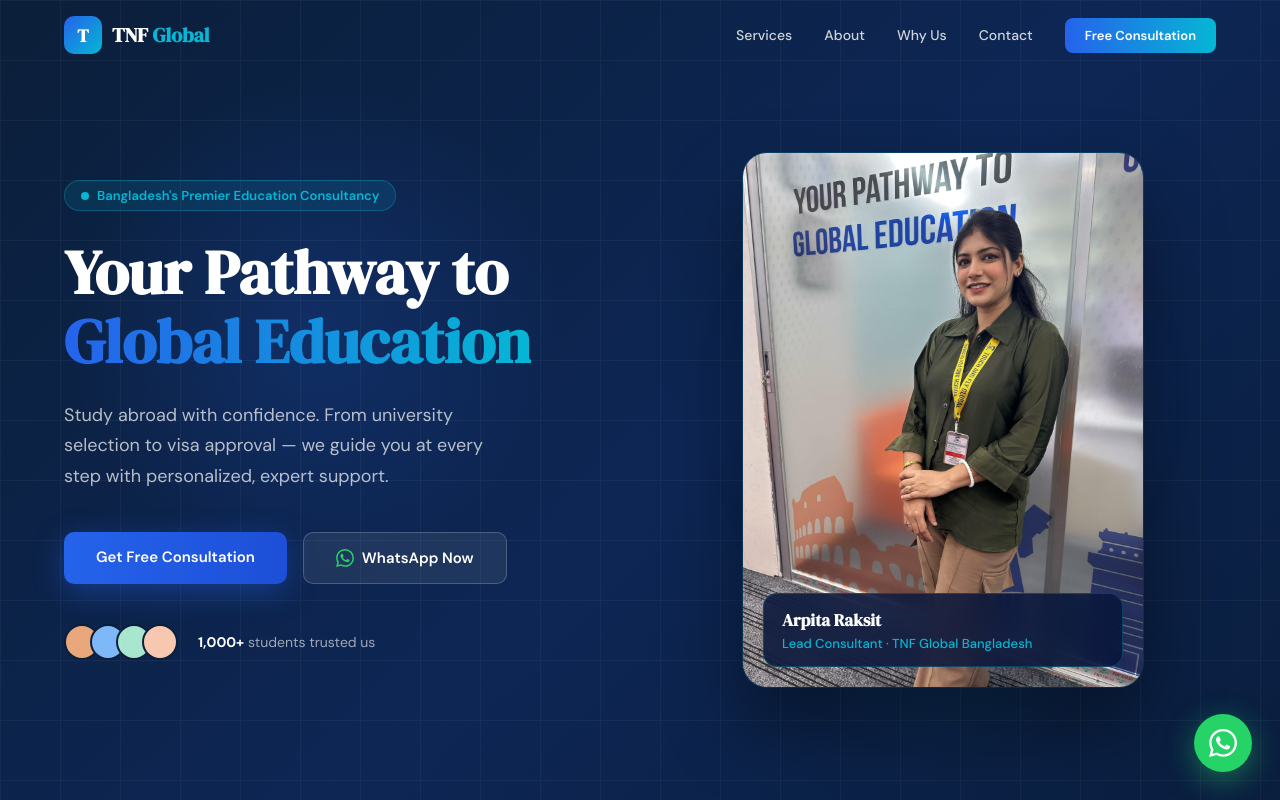
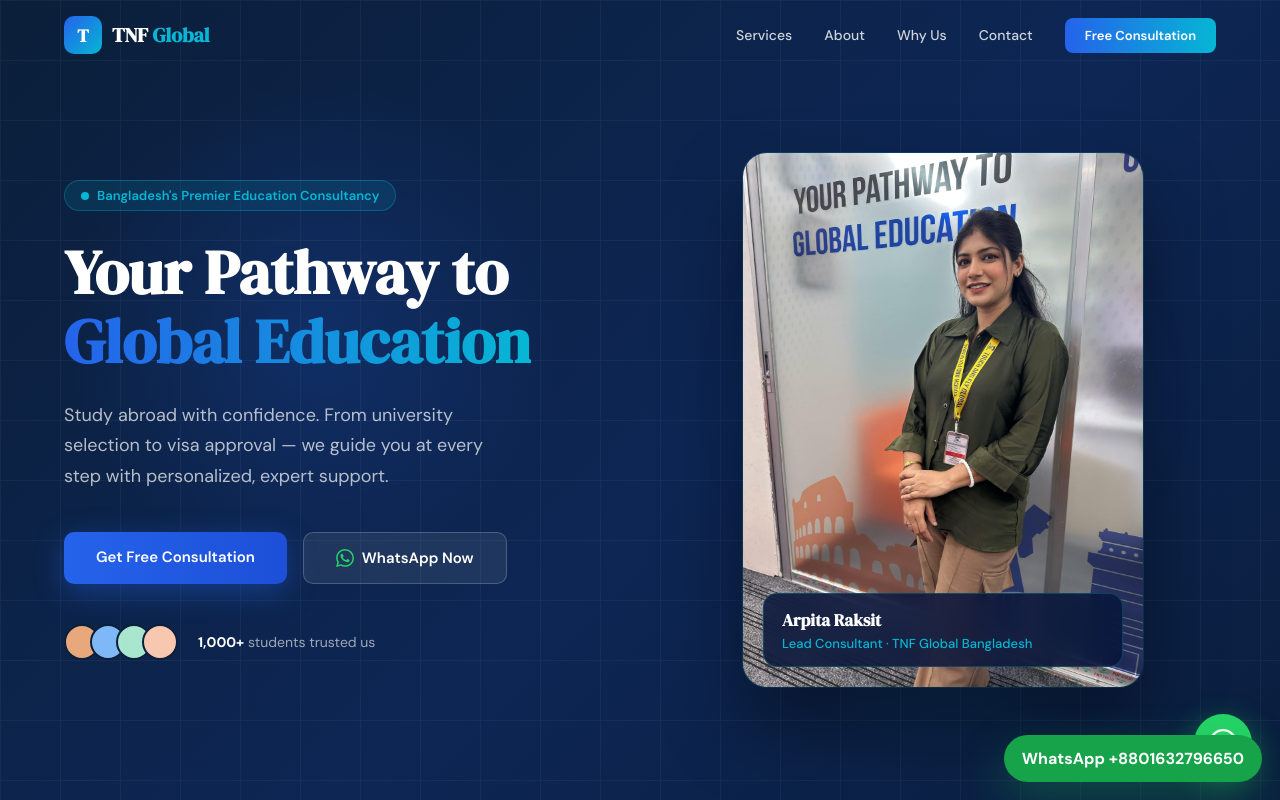
Before and after one commit to munim430-ai/tnf, a Next.js app: page / in a window 1280 px wide. Shown: the top 800 px of the page. Built offline with nearby package versions, Linux system fonts and the light colour scheme.

Commit message:
Load TNF Global IELTS and EMGS upgrade on homepage

```diff
--- a/app/page.tsx
+++ b/app/page.tsx
@@ -1,5 +1,11 @@
 import HomePage from '../components/HomePage'
+import TNFUpgrade from '../components/TNFUpgrade'
 
 export default function Page() {
-  return <HomePage />
+  return (
+    <>
+      <HomePage />
+      <TNFUpgrade />
+    </>
+  )
 }
```
